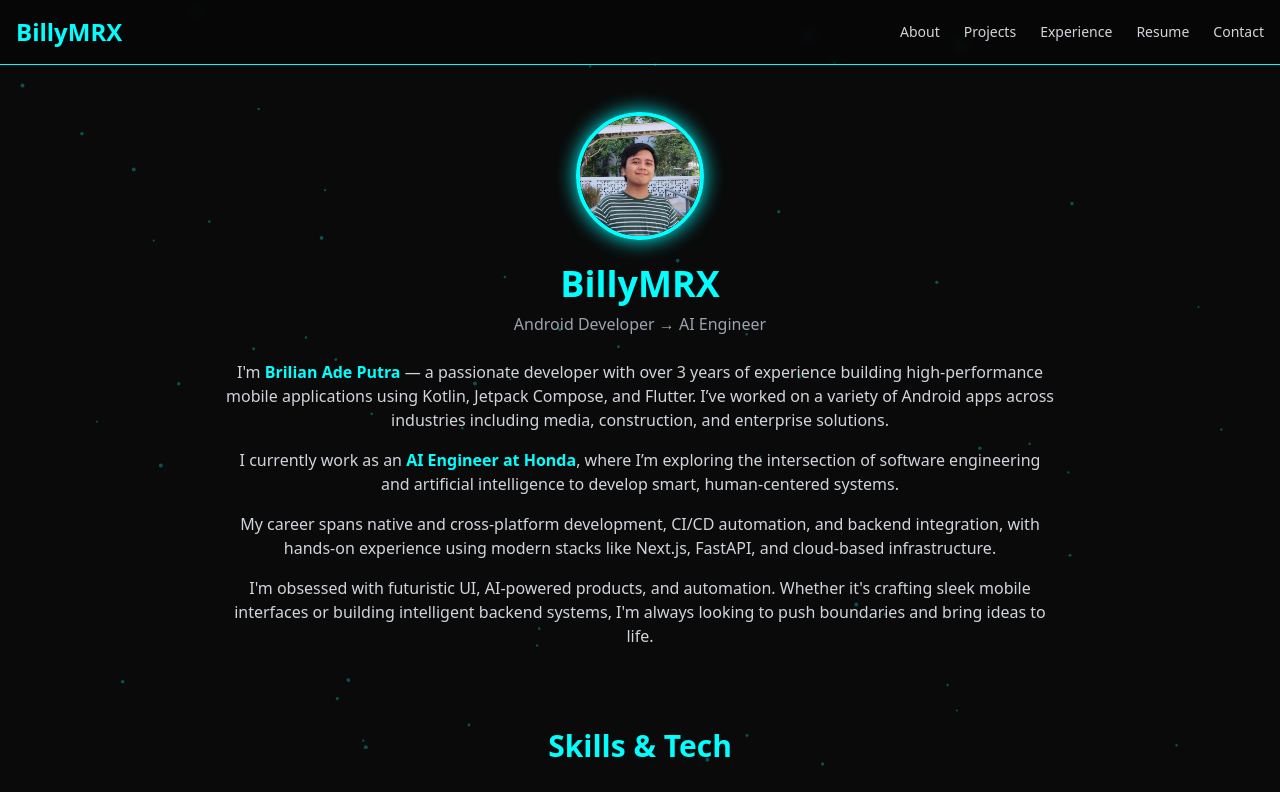
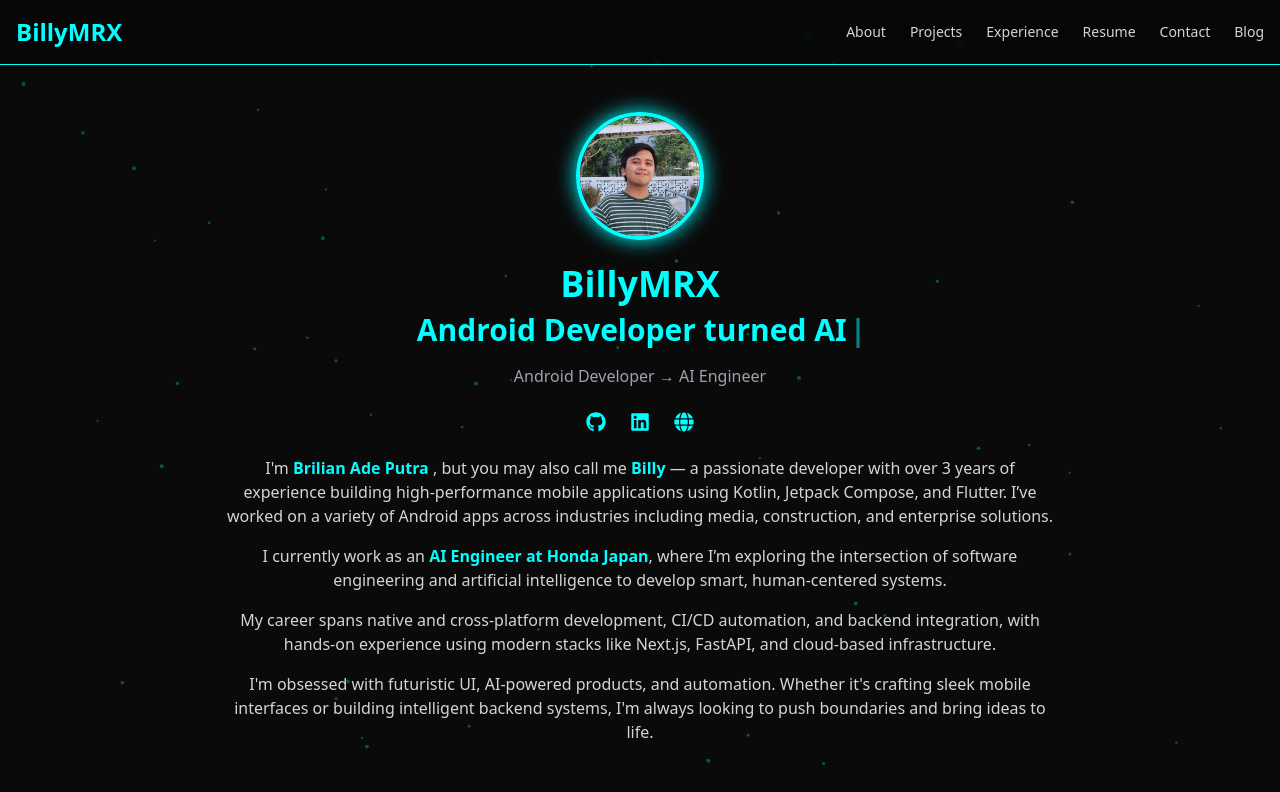
Before and after one commit to BillyMRX1/billymrx-portfolio, a Next.js app: page /about in a window 1280 px wide. Shown: the top 792 px of the page. Built offline with nearby package versions, Linux system fonts and the light colour scheme.

Commit message:
Add url and medium blog

```diff
--- a/app/about/page.tsx
+++ b/app/about/page.tsx
@@ -1,33 +1,104 @@
+"use client";
+
 import Skills from "@/components/Skills";
+import { FaGithub, FaLinkedin, FaGlobe } from "react-icons/fa";
+import { Typewriter } from "react-simple-typewriter";
 
 export default function AboutPage() {
   return (
     <div className="min-h-screen pt-28 px-4 sm:px-6 md:px-8 max-w-4xl mx-auto text-gray-300 text-center">
+      {/* 🧑 Avatar */}
       <img
         src="/avatar.jpg"
         alt="Profile Picture"
         className="mx-auto w-28 h-28 sm:w-32 sm:h-32 rounded-full border-4 border-neon shadow-[0_0_20px_#00ffff] mb-6"
       />
 
-      <h1 className="text-3xl sm:text-4xl font-bold text-neon mb-2">BillyMRX</h1>
+      <h2 className="text-3xl sm:text-4xl font-bold text-neon mb-2">
+        BillyMRX
+      </h2>
+      {/* 🔤 Typing Animation */}
+      <h1 className="text-xl sm:text-2xl md:text-3xl font-bold text-neon mb-4">
+        <Typewriter
+          words={[
+            "Hello, I'm Billy.",
+            "Android Developer turned AI Engineer.",
+            "Welcome to my Website.",
+          ]}
+          loop={0}
+          cursor
+          cursorStyle="|"
+          typeSpeed={70}
+          deleteSpeed={40}
+          delaySpeed={2000}
+        />
+      </h1>
       <p className="text-sm sm:text-base text-gray-400 mb-6">
         Android Developer → AI Engineer
       </p>
 
+      {/* 🔗 External Links */}
+      <div className="flex justify-center gap-6 mb-6 text-neon text-xl">
+        <a
+          href="https://github.com/BillyMRX1"
+          target="_blank"
+          rel="noopener noreferrer"
+          className="hover:text-white transition"
+          aria-label="GitHub"
+        >
+          <FaGithub />
+        </a>
+        <a
+          href="https://www.linkedin.com/in/brilianap"
+          target="_blank"
+          rel="noopener noreferrer"
+          className="hover:text-white transition"
+          aria-label="LinkedIn"
+        >
+          <FaLinkedin />
+        </a>
+        <a
+          href="https://billymrx.vercel.app"
+          target="_blank"
+          rel="noopener noreferrer"
+          className="hover:text-white transition"
+          aria-label="Portfolio"
+        >
+          <FaGlobe />
+        </a>
+      </div>
+
       <div className="space-y-4 text-left sm:text-center text-sm sm:text-base leading-relaxed">
         <p className="mb-4">
-          I'm <span className="text-neon font-semibold">Brilian Ade Putra</span> — a passionate developer with over 3 years of experience building high-performance mobile applications using Kotlin, Jetpack Compose, and Flutter. I’ve worked on a variety of Android apps across industries including media, construction, and enterprise solutions.
+          I'm <span className="text-neon font-semibold">Brilian Ade Putra</span>{" "}
+          , but you may also call me{" "}
+          <span className="text-neon font-semibold">Billy</span> — a passionate
+          developer with over 3 years of experience building high-performance
+          mobile applications using Kotlin, Jetpack Compose, and Flutter. I’ve
+          worked on a variety of Android apps across industries including media,
+          construction, and enterprise solutions.
         </p>
         <p className="mb-4">
-          I currently work as an <span className="text-neon font-semibold">AI Engineer at Honda</span>, where I’m exploring the intersection of software engineering and artificial intelligence to develop smart, human-centered systems.
+          I currently work as an{" "}
+          <span className="text-neon font-semibold">
+            AI Engineer at Honda Japan
+          </span>
+          , where I’m exploring the intersection of software engineering and
+          artificial intelligence to develop smart, human-centered systems.
         </p>
         <p className="mb-4">
-          My career spans native and cross-platform development, CI/CD automation, and backend integration, with hands-on experience using modern stacks like Next.js, FastAPI, and cloud-based infrastructure.
+          My career spans native and cross-platform development, CI/CD
+          automation, and backend integration, with hands-on experience using
+          modern stacks like Next.js, FastAPI, and cloud-based infrastructure.
         </p>
         <p>
-          I'm obsessed with futuristic UI, AI-powered products, and automation. Whether it's crafting sleek mobile interfaces or building intelligent backend systems, I'm always looking to push boundaries and bring ideas to life.
+          I'm obsessed with futuristic UI, AI-powered products, and automation.
+          Whether it's crafting sleek mobile interfaces or building intelligent
+          backend systems, I'm always looking to push boundaries and bring ideas
+          to life.
         </p>
       </div>
+
       <Skills />
     </div>
   );
--- /dev/null
+++ b/app/blog/page.tsx
@@ -0,0 +1,35 @@
+import { getMediumPosts } from "@/lib/getMediumPosts";
+
+export default async function BlogPage() {
+  const posts = await getMediumPosts();
+
+  return (
+    <div className="min-h-screen pt-28 px-4 sm:px-6 md:px-8 max-w-4xl mx-auto text-gray-300">
+      <h1 className="text-3xl sm:text-4xl font-bold text-neon mb-6 text-center">
+        Blog
+      </h1>
+
+      <ul className="space-y-6">
+        {posts.map((post, idx) => (
+          <li
+            key={idx}
+            className="border border-neon rounded p-4 hover:shadow-[0_0_10px_#00ffffaa] transition"
+          >
+            <a
+              href={post.link}
+              target="_blank"
+              rel="noopener noreferrer"
+              className="text-xl font-semibold text-neon hover:underline"
+            >
+              {post.title}
+            </a>
+            <p className="text-sm text-gray-400 mt-1">
+              {new Date(post.pubDate).toLocaleDateString()}
+            </p>
+            <p className="mt-2 text-sm text-gray-300">{post.contentSnippet}</p>
+          </li>
+        ))}
+      </ul>
+    </div>
+  );
+}
--- a/app/experience/page.tsx
+++ b/app/experience/page.tsx
@@ -14,7 +14,7 @@
     {
       title: "Mobile Developer",
       company: "MMS Group Indonesia",
-      date: "Sep 2023 - Present",
+      date: "Sep 2023 - Jan 2025",
       description:
         "Built and maintained cross-platform apps using React Native and CI/CD pipelines, enhancing internal tools and processes.",
     },
@@ -43,7 +43,9 @@
 
   return (
     <section className="min-h-screen pt-28 px-4 sm:px-6 md:px-8 max-w-4xl mx-auto">
-      <h1 className="text-3xl sm:text-4xl font-bold text-neon mb-10 text-center">Experience</h1>
+      <h1 className="text-3xl sm:text-4xl font-bold text-neon mb-10 text-center">
+        Experience
+      </h1>
 
       <div className="space-y-8">
         {experiences.map((exp, idx) => (
@@ -55,9 +57,15 @@
             transition={{ duration: 0.5, ease: "easeOut" }}
             viewport={{ once: true }}
           >
-            <h3 className="text-lg sm:text-xl font-semibold text-neon">{exp.title}</h3>
-            <h4 className="text-sm sm:text-base text-gray-400 font-medium">{exp.company}</h4>
-            <p className="text-xs sm:text-sm text-gray-500 italic mb-2">{exp.date}</p>
+            <h3 className="text-lg sm:text-xl font-semibold text-neon">
+              {exp.title}
+            </h3>
+            <h4 className="text-sm sm:text-base text-gray-400 font-medium">
+              {exp.company}
+            </h4>
+            <p className="text-xs sm:text-sm text-gray-500 italic mb-2">
+              {exp.date}
+            </p>
             <p className="text-sm text-gray-300">{exp.description}</p>
           </motion.div>
         ))}
--- a/app/layout.tsx
+++ b/app/layout.tsx
@@ -3,6 +3,7 @@
 import ClientParticles from "@/components/ClientParticles";
 import Navbar from "@/components/Navbar";
 import TerminalLauncher from "@/components/TerminalLauncher";
+import BackToTop from "@/components/BackToTop";
 
 export const metadata: Metadata = {
   title: "BillyMRX | Cyberpunk Portfolio",
@@ -21,6 +22,7 @@
         <ClientParticles />
         <Navbar />
         {children}
+        <BackToTop />
       </body>
     </html>
   );
--- /dev/null
+++ b/app/not-found.tsx
@@ -0,0 +1,23 @@
+"use client";
+
+import GlitchText from "@/components/GlitchText";
+import Link from "next/link";
+
+export default function NotFound() {
+  return (
+    <div className="min-h-screen flex flex-col justify-center items-center text-center px-6">
+      <h1 className="text-6xl font-bold text-neon mb-4">
+        <GlitchText>404</GlitchText>
+      </h1>
+      <p className="text-xl text-gray-400 mb-6">
+        This page has been lost in the grid.
+      </p>
+      <Link
+        href="/"
+        className="text-neon border border-neon px-4 py-2 rounded hover:bg-neon hover:text-black transition"
+      >
+        Return to Home
+      </Link>
+    </div>
+  );
+}
--- /dev/null
+++ b/components/BackToTop.tsx
@@ -0,0 +1,32 @@
+"use client";
+
+import { useEffect, useState } from "react";
+import { ArrowUpIcon } from "@heroicons/react/24/solid";
+
+export default function BackToTop() {
+  const [visible, setVisible] = useState(false);
+
+  useEffect(() => {
+    const onScroll = () => {
+      setVisible(window.scrollY > 300);
+    };
+    window.addEventListener("scroll", onScroll);
+    return () => window.removeEventListener("scroll", onScroll);
+  }, []);
+
+  const scrollToTop = () => {
+    window.scrollTo({ top: 0, behavior: "smooth" });
+  };
+
+  if (!visible) return null;
+
+  return (
+    <button
+      onClick={scrollToTop}
+      className="fixed bottom-6 right-6 z-50 p-3 rounded-full bg-black border border-neon text-neon shadow-[0_0_10px_#00ffff90] hover:bg-neon hover:text-black transition"
+      aria-label="Back to Top"
+    >
+      <ArrowUpIcon className="h-5 w-5" />
+    </button>
+  );
+}
--- a/components/Navbar.tsx
+++ b/components/Navbar.tsx
@@ -10,6 +10,7 @@
   { href: "/experience", label: "Experience" },
   { href: "/resume", label: "Resume" },
   { href: "/contact", label: "Contact" },
+  { href: "/blog", label: "Blog" },
 ];
 
 export default function Navbar() {
@@ -24,7 +25,10 @@
 
         {/* Mobile toggle */}
         <div className="sm:hidden">
-          <button onClick={() => setMenuOpen(!menuOpen)} aria-label="Toggle Menu">
+          <button
+            onClick={() => setMenuOpen(!menuOpen)}
+            aria-label="Toggle Menu"
+          >
             {menuOpen ? (
               <XMarkIcon className="h-6 w-6 text-neon" />
             ) : (
--- /dev/null
+++ b/lib/getMediumPosts.ts
@@ -0,0 +1,22 @@
+import Parser from "rss-parser";
+
+export interface BlogPost {
+  title: string;
+  link: string;
+  pubDate: string;
+  contentSnippet: string;
+}
+
+export async function getMediumPosts(): Promise<BlogPost[]> {
+  const parser = new Parser();
+  const feed = await parser.parseURL(
+    "https://medium.com/feed/@brilianadeputra"
+  );
+
+  return feed.items.map((item) => ({
+    title: item.title ?? "No title",
+    link: item.link ?? "#",
+    pubDate: item.pubDate ?? "",
+    contentSnippet: item.contentSnippet ?? "",
+  }));
+}
--- a/package.json
+++ b/package.json
@@ -18,12 +18,16 @@
     "gray-matter": "^4.0.3",
     "next": "15.3.2",
     "next-mdx-remote": "^5.0.0",
+    "next-themes": "^0.4.6",
     "react": "^19.0.0",
     "react-dom": "^19.0.0",
     "react-hook-form": "^7.56.3",
+    "react-icons": "^5.5.0",
     "react-parallax-tilt": "^1.7.295",
     "react-powerglitch": "^1.1.0",
+    "react-simple-typewriter": "^5.0.1",
     "react-tsparticles": "^2.9.3",
+    "rss-parser": "^3.13.0",
     "tsparticles": "^2.9.3",
     "tsparticles-engine": "^2.12.0"
   },
```
Also changed, not shown: 1 other file (tests, documents, lock files or other folders).
